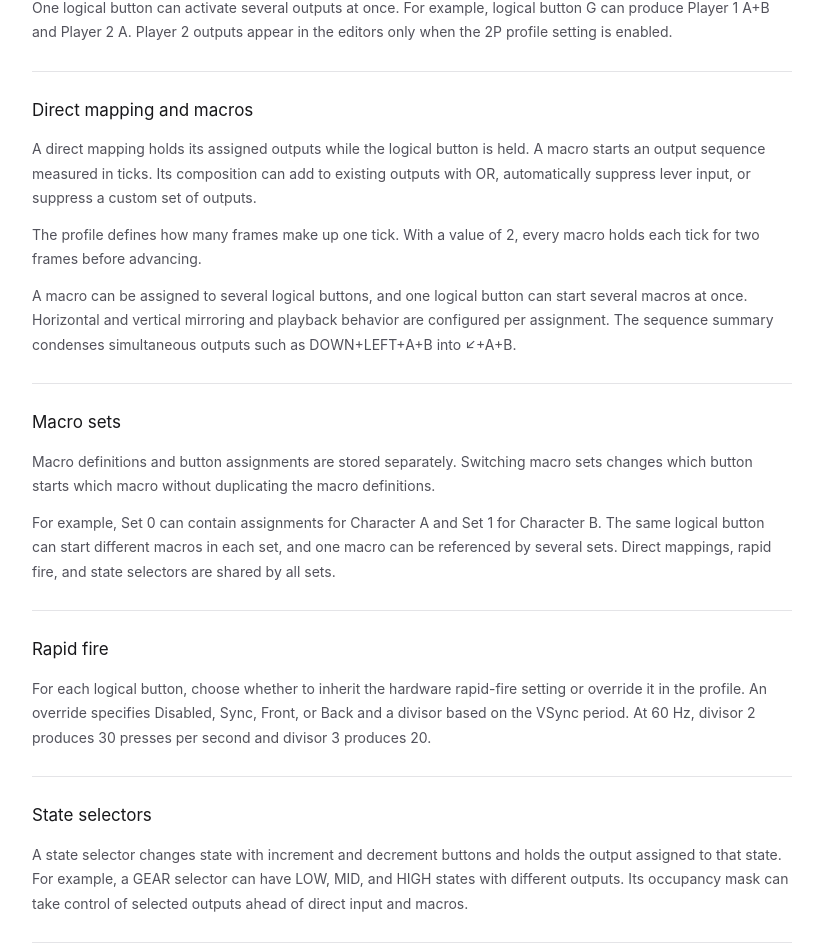
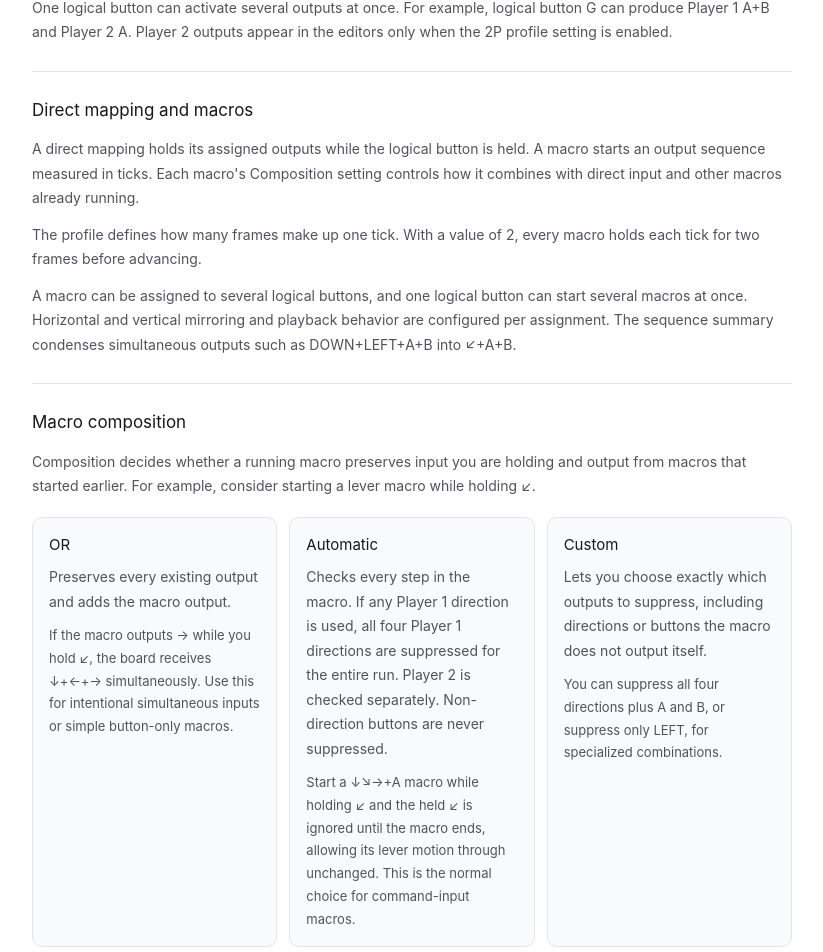
Before and after one commit to shuichitakano/easy_arcade_macro_studio, a Next.js app: page /help in a window 1280 px wide. Shown: the part 632-1584 px from the top of the page, without its empty margins (228-1051 px from the left). Built offline with nearby package versions, Linux system fonts and the light colour scheme.

Commit message:
Explain macro composition modes

```diff
--- a/app/globals.css
+++ b/app/globals.css
@@ -350,6 +350,13 @@ a.share-account:hover { color: var(--accent); }
 .loop-sync-column details { margin-top: 22px; padding-top: 18px; border-top: 1px solid #dbe2ea; }
 .loop-sync-column summary { width: fit-content; color: var(--accent); cursor: pointer; font-size: 13px; font-weight: 600; }
 .loop-sync-column details > div { padding-top: 16px; }
+.composition-reference { scroll-margin-top: 24px; }
+.composition-modes { display: grid; grid-template-columns: repeat(3, minmax(0, 1fr)); gap: 12px; margin: 18px 0; }
+.composition-modes article { padding: 16px; border: 1px solid var(--line); border-radius: 10px; background: #f8fafc; }
+.composition-modes h3 { margin: 0 0 9px; font-size: 15px; }
+.composition-modes p + p { margin-top: 10px; }
+.composition-example, .composition-note { color: var(--muted); font-size: 13px; }
+.composition-note { padding-top: 2px; }
 .limits-table { margin-bottom: 18px; border: 1px solid var(--line); border-radius: 8px; overflow: hidden; }
 .limits-row { display: grid; grid-template-columns: minmax(170px, .8fr) minmax(0, 1.2fr); }
 .limits-row + .limits-row { border-top: 1px solid var(--line); }
@@ -374,6 +381,7 @@ a.share-account:hover { color: var(--accent); }
 }
 
 @media (max-width: 600px) {
+  .composition-modes { grid-template-columns: 1fr; }
   .topbar { height: auto; padding: 12px 16px; align-items: flex-start; gap: 12px; flex-direction: column; }
   .brand-lockup h1 { font-size: 18px; }
   .header-actions { position: absolute; top: 8px; right: 12px; }
--- a/app/help/HelpContent.tsx
+++ b/app/help/HelpContent.tsx
@@ -16,7 +16,7 @@ const content = {
     concepts: [
       { title: "物理入力・論理ボタン・基板出力", paragraphs: ["コントローラー上の物理ボタンは、まずEASY ARCADE本体の設定で論理ボタンへ変換されます。このエディタが扱うのは、その後の「論理ボタンからゲーム基板出力への変換」です。どの物理ボタンをAやBとして扱うかは、本体側で設定します。"] },
       { title: "論理ボタンと出力", paragraphs: ["通常の編集画面で扱う論理ボタンはCOIN、START、方向、A〜Jの16個です。ゲーム基板出力は1P側と2P側にそれぞれCOIN、START、方向、A〜Fの12個があります。G〜Jは直接対応する基板出力を持たず、マクロやステートセレクタの操作に使える4個の仮想ボタンです。ファイル形式には将来拡張用として32個までの論理ボタンIDが確保されています。", "1つの論理ボタンから複数の基板出力を同時に出せます。たとえば論理ボタンGを、1P側のA＋Bや2P側のAへ割り当てられます。2P出力はプロファイル上部の2P設定を有効にした時だけ編集画面へ表示されます。"] },
-      { title: "直接マッピングとマクロ", paragraphs: ["直接マッピングは、論理ボタンを押している間、割り当てた基板出力をそのまま出します。マクロは、ボタンをきっかけにtick単位の出力シーケンスを再生します。マクロの合成方式は、既存出力へ加えるOR、レバー入力を自動的に抑制する自動、任意の出力を抑制するカスタムから選べます。", "プロファイル全体で「1 tickを何フレームにするか」を設定できます。たとえば2なら、すべてのマクロで1 tickを2フレーム出力してから次へ進みます。", "1つのマクロを複数の論理ボタンへ割り当てることも、1つの論理ボタンから複数のマクロを同時に起動することもできます。左右・上下反転や再生方法は、キー割り当てごとに設定されます。シーケンス要約では、DOWN＋LEFT＋A＋Bのような同時出力を↙＋A＋Bとまとめて確認できます。"] },
+      { title: "直接マッピングとマクロ", paragraphs: ["直接マッピングは、論理ボタンを押している間、割り当てた基板出力をそのまま出します。マクロは、ボタンをきっかけにtick単位の出力シーケンスを再生します。マクロが直接入力や同時実行中のマクロとどう重なるかは、マクロごとの「合成」で設定します。", "プロファイル全体で「1 tickを何フレームにするか」を設定できます。たとえば2なら、すべてのマクロで1 tickを2フレーム出力してから次へ進みます。", "1つのマクロを複数の論理ボタンへ割り当てることも、1つの論理ボタンから複数のマクロを同時に起動することもできます。左右・上下反転や再生方法は、キー割り当てごとに設定されます。シーケンス要約では、DOWN＋LEFT＋A＋Bのような同時出力を↙＋A＋Bとまとめて確認できます。"] },
       { title: "マクロセット", paragraphs: ["マクロ定義とキー割り当ては別に保存されます。マクロセットを切り替えると、マクロ定義を作り直さずに、どの論理ボタンからどのマクロを起動するかをセットごとに変えられます。", "たとえば使用キャラクターごとに必要なマクロが異なるゲームでは、Set 0をキャラクターA用、Set 1をキャラクターB用として、同じ論理ボタンへ別のマクロを割り当てられます。同じマクロを複数セットから参照することもできます。直接マッピング、連射、ステートセレクタはセット間で共通です。"] },
       { title: "連射", paragraphs: ["連射設定は論理ボタンごとに、本体設定を使うか、プロファイルで上書きするかを選びます。上書き時は連射無効・同期・表・裏と、VSync周期を基準にした分周比を指定します。VSyncが60Hzの場合、分周比2は30連、3は20連です。"] },
       { title: "ステートセレクタ", paragraphs: ["ステートセレクタは、増加・減少ボタンで状態を切り替え、その状態に対応する基板出力を保持します。たとえばGEARというセレクタにLOW、MID、HIGHを作り、状態ごとに異なる出力を持たせられます。占有マスクを指定すると、直接入力やマクロより優先してその出力を管理できます。"] },
@@ -50,6 +50,16 @@ const content = {
     limitsNote: "各項目の最大値をすべて同時に使えるとは限りません。最終的には.eamacroファイル全体が8192 bytes以内である必要があり、超過した場合は書き出せません。",
     schemaTitle: "Profile JSON Schema",
     schemaLead: "AIや外部ツールでProfile JSONを作成するときは、次のJSON Schemaを参照してください。",
+    composition: {
+      title: "マクロの合成",
+      lead: "合成は、マクロ実行中に、手で押している入力や先に動いているマクロを残すかどうかの設定です。たとえば↙を押したまま、レバー操作を含むマクロを起動する場合を考えます。",
+      modes: [
+        { name: "OR", description: "既存の出力を何も消さず、マクロの出力を加えます。", example: "↙を押したままマクロが→を出すと、基板には↓＋←＋→が同時に届きます。意図的な同時入力を作る場合や、ボタンだけのマクロに向きます。" },
+        { name: "自動", description: "マクロの全ステップを調べ、1Pの方向を1つでも使っていれば、実行中は1Pの↑↓←→をすべて抑制します。2Pの方向は別に判定します。方向以外のボタンは抑制しません。", example: "↙を押したまま↓↘→＋Aのマクロを起動すると、手で入れている↙はマクロの間だけ無視され、マクロのレバー方向がそのまま届きます。通常のコマンド入力にはこれが基本です。" },
+        { name: "カスタム", description: "抑制する出力を自分で指定します。マクロ自身が使わない方向やボタンも指定できます。", example: "レバー4方向に加えてAとBも抑制する、LEFTだけを抑制する、といった特殊な合成を作れます。" },
+      ],
+      note: "抑制はマクロの開始から終了まで続き、何も出力しないステップでも解除されません。複数のマクロが重なった場合、後から起動したマクロは、抑制対象にした直接入力と先に起動したマクロ出力を置き換えます。抑制対象外の出力はORで残ります。",
+    },
     loopSync: {
       eyebrow: "高度な使い方",
       title: "複数の連射パターンを同期する",
@@ -70,7 +80,7 @@ const content = {
     concepts: [
       { title: "Physical input, logical buttons, and outputs", paragraphs: ["Physical controller buttons are first mapped to logical buttons by the EASY ARCADE hardware. This editor handles the next stage: mapping logical buttons to game board outputs. Choose which physical button acts as A, B, and so on in the hardware settings."] },
       { title: "Logical buttons and outputs", paragraphs: ["The standard editor exposes 16 logical buttons: COIN, START, four directions, and A–J. Player 1 and Player 2 each have 12 game board outputs: COIN, START, four directions, and A–F. G–J have no direct board output and provide four virtual inputs for macros and state selectors. The file format reserves up to 32 logical-button IDs for future expansion.", "One logical button can activate several outputs at once. For example, logical button G can produce Player 1 A+B and Player 2 A. Player 2 outputs appear in the editors only when the 2P profile setting is enabled."] },
-      { title: "Direct mapping and macros", paragraphs: ["A direct mapping holds its assigned outputs while the logical button is held. A macro starts an output sequence measured in ticks. Its composition can add to existing outputs with OR, automatically suppress lever input, or suppress a custom set of outputs.", "The profile defines how many frames make up one tick. With a value of 2, every macro holds each tick for two frames before advancing.", "A macro can be assigned to several logical buttons, and one logical button can start several macros at once. Horizontal and vertical mirroring and playback behavior are configured per assignment. The sequence summary condenses simultaneous outputs such as DOWN+LEFT+A+B into ↙+A+B."] },
+      { title: "Direct mapping and macros", paragraphs: ["A direct mapping holds its assigned outputs while the logical button is held. A macro starts an output sequence measured in ticks. Each macro's Composition setting controls how it combines with direct input and other macros already running.", "The profile defines how many frames make up one tick. With a value of 2, every macro holds each tick for two frames before advancing.", "A macro can be assigned to several logical buttons, and one logical button can start several macros at once. Horizontal and vertical mirroring and playback behavior are configured per assignment. The sequence summary condenses simultaneous outputs such as DOWN+LEFT+A+B into ↙+A+B."] },
       { title: "Macro sets", paragraphs: ["Macro definitions and button assignments are stored separately. Switching macro sets changes which button starts which macro without duplicating the macro definitions.", "For example, Set 0 can contain assignments for Character A and Set 1 for Character B. The same logical button can start different macros in each set, and one macro can be referenced by several sets. Direct mappings, rapid fire, and state selectors are shared by all sets."] },
       { title: "Rapid fire", paragraphs: ["For each logical button, choose whether to inherit the hardware rapid-fire setting or override it in the profile. An override specifies Disabled, Sync, Front, or Back and a divisor based on the VSync period. At 60 Hz, divisor 2 produces 30 presses per second and divisor 3 produces 20."] },
       { title: "State selectors", paragraphs: ["A state selector changes state with increment and decrement buttons and holds the output assigned to that state. For example, a GEAR selector can have LOW, MID, and HIGH states with different outputs. Its occupancy mask can take control of selected outputs ahead of direct input and macros."] },
@@ -104,6 +114,16 @@ const content = {
     limitsNote: "The maximum for every item cannot necessarily be used at the same time. The final .eamacro file must fit within 8,192 bytes; export is refused if it exceeds that size.",
     schemaTitle: "Profile JSON Schema",
     schemaLead: "Use this JSON Schema when creating Profile JSON with AI or external tools.",
+    composition: {
+      title: "Macro composition",
+      lead: "Composition decides whether a running macro preserves input you are holding and output from macros that started earlier. For example, consider starting a lever macro while holding ↙.",
+      modes: [
+        { name: "OR", description: "Preserves every existing output and adds the macro output.", example: "If the macro outputs → while you hold ↙, the board receives ↓+←+→ simultaneously. Use this for intentional simultaneous inputs or simple button-only macros." },
+        { name: "Automatic", description: "Checks every step in the macro. If any Player 1 direction is used, all four Player 1 directions are suppressed for the entire run. Player 2 is checked separately. Non-direction buttons are never suppressed.", example: "Start a ↓↘→+A macro while holding ↙ and the held ↙ is ignored until the macro ends, allowing its lever motion through unchanged. This is the normal choice for command-input macros." },
+        { name: "Custom", description: "Lets you choose exactly which outputs to suppress, including directions or buttons the macro does not output itself.", example: "You can suppress all four directions plus A and B, or suppress only LEFT, for specialized combinations." },
+      ],
+      note: "Suppression remains active from macro start to finish, including steps that currently output nothing. When macros overlap, a later macro replaces direct input and earlier macro output only on the outputs it suppresses. Everything else remains combined with OR.",
+    },
     loopSync: {
       eyebrow: "Advanced technique",
       title: "Synchronize multiple rapid-fire patterns",
@@ -126,7 +146,7 @@ export function HelpContent() {
     <header className="help-topbar"><div className="help-brand"><Image className="brand-icon" src="/favicon.svg" alt="" width={28} height={28} /><strong>EASY ARCADE Macro Studio</strong></div><div className="help-actions"><LanguageSwitch /><Link href="/">{page.back}</Link></div></header>
     <article className="help-content">
       <h1>{page.conceptsTitle}</h1><p className="help-lead">{page.conceptsLead}</p>
-      {page.concepts.map((section, index) => <section className="help-section" key={section.title}><h2>{section.title}</h2>{index === 0 && <div className="concept-flow" aria-label={page.flowLabel}><span>{page.flow[0]}</span><b>→</b><span>{page.flow[1]}</span><b>→</b><span>{page.flow[2]}</span></div>}{section.paragraphs.map((paragraph) => <p key={paragraph}>{paragraph}</p>)}</section>)}
+      {page.concepts.map((section, index) => <div key={section.title}><section className="help-section"><h2>{section.title}</h2>{index === 0 && <div className="concept-flow" aria-label={page.flowLabel}><span>{page.flow[0]}</span><b>→</b><span>{page.flow[1]}</span><b>→</b><span>{page.flow[2]}</span></div>}{section.paragraphs.map((paragraph) => <p key={paragraph}>{paragraph}</p>)}</section>{index === 2 && <section className="help-section composition-reference" id="composition"><h2>{page.composition.title}</h2><p>{page.composition.lead}</p><div className="composition-modes">{page.composition.modes.map((mode) => <article key={mode.name}><h3>{mode.name}</h3><p>{mode.description}</p><p className="composition-example">{mode.example}</p></article>)}</div><p className="composition-note">{page.composition.note}</p></section>}</div>)}
       <h1 className="help-subheading">{page.editorsTitle}</h1><p className="help-lead">{page.editorsLead}</p>
       {page.editors.map((section) => <section className="help-section" key={section.title}><h2>{section.title}</h2>{section.paragraphs.map((paragraph) => <p key={paragraph}>{paragraph}</p>)}</section>)}
       <h1 className="help-subheading">{page.limitsTitle}</h1><p className="help-lead">{page.limitsLead}</p>
```
Also changed, not shown: 1 other file (tests, documents, lock files or other folders).
